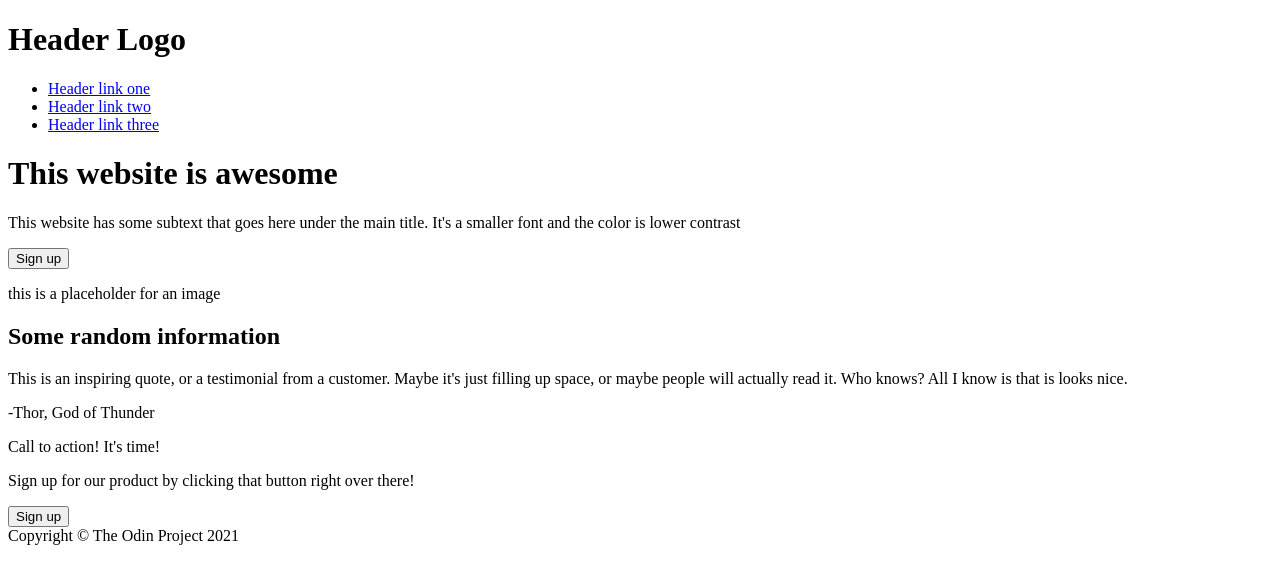
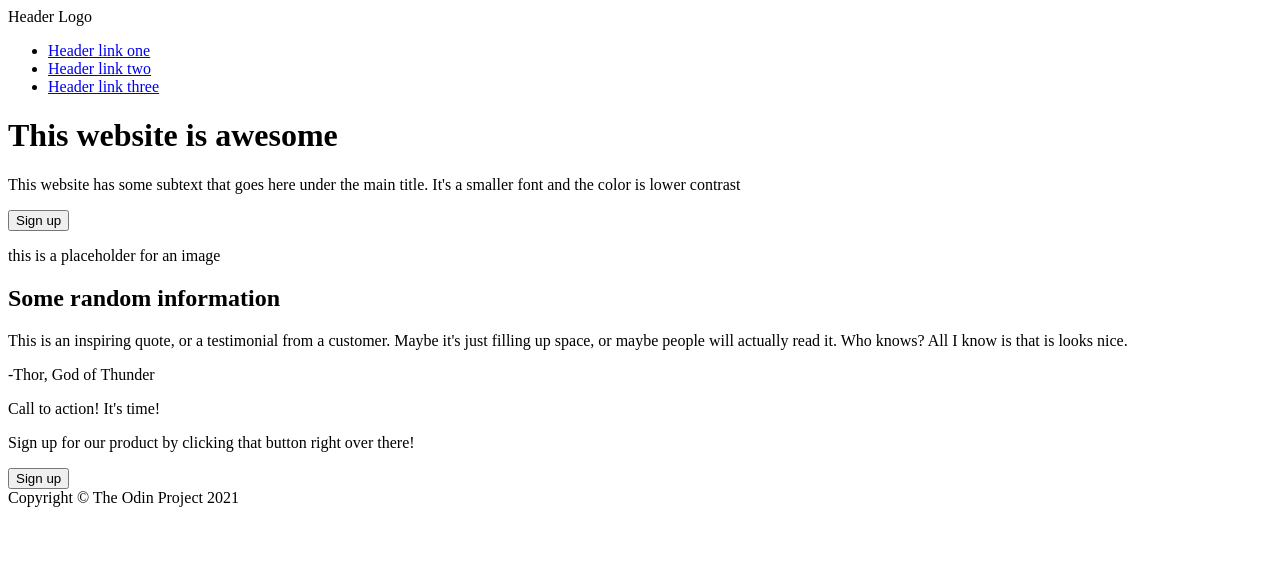
Before and after one commit to Lajyp/landing-page-odin-assignment, a plain HTML site: page index.html in a window 1280 px wide. Drawn offline with Linux system fonts and the light colour scheme.

Commit message:
rewrite some elements

```diff
--- a/index.html
+++ b/index.html
@@ -10,18 +10,18 @@
 <body>
 
 <!--Top Header-->
-    <div class="header">
-        <div class="header-logo">
-            <h1>Header Logo</h1>
-        </div>
-        <div class="left-links">
-            <ul>
-                <li><a href="#">Header link one</a></li>
-                <li><a href="#">Header link two</a></li>
-                <li><a href="#">Header link three</a></li>
-            </ul>
-        </div>
+
+    <div class="container">
+        <a>Header Logo</a>
+            <nav class="navbar">
+                <ul class="nav">
+                    <li class="nav-link"><a href="#">Header link one</a></li>
+                    <li class="nav-link"><a href="#">Header link two</a></li>
+                    <li class="nav-link"><a href="#">Header link three</a></li>
+                </ul>
+            </nav>
     </div>
+
 
 <!--First layer-->
     <div class="first-layer">
```
